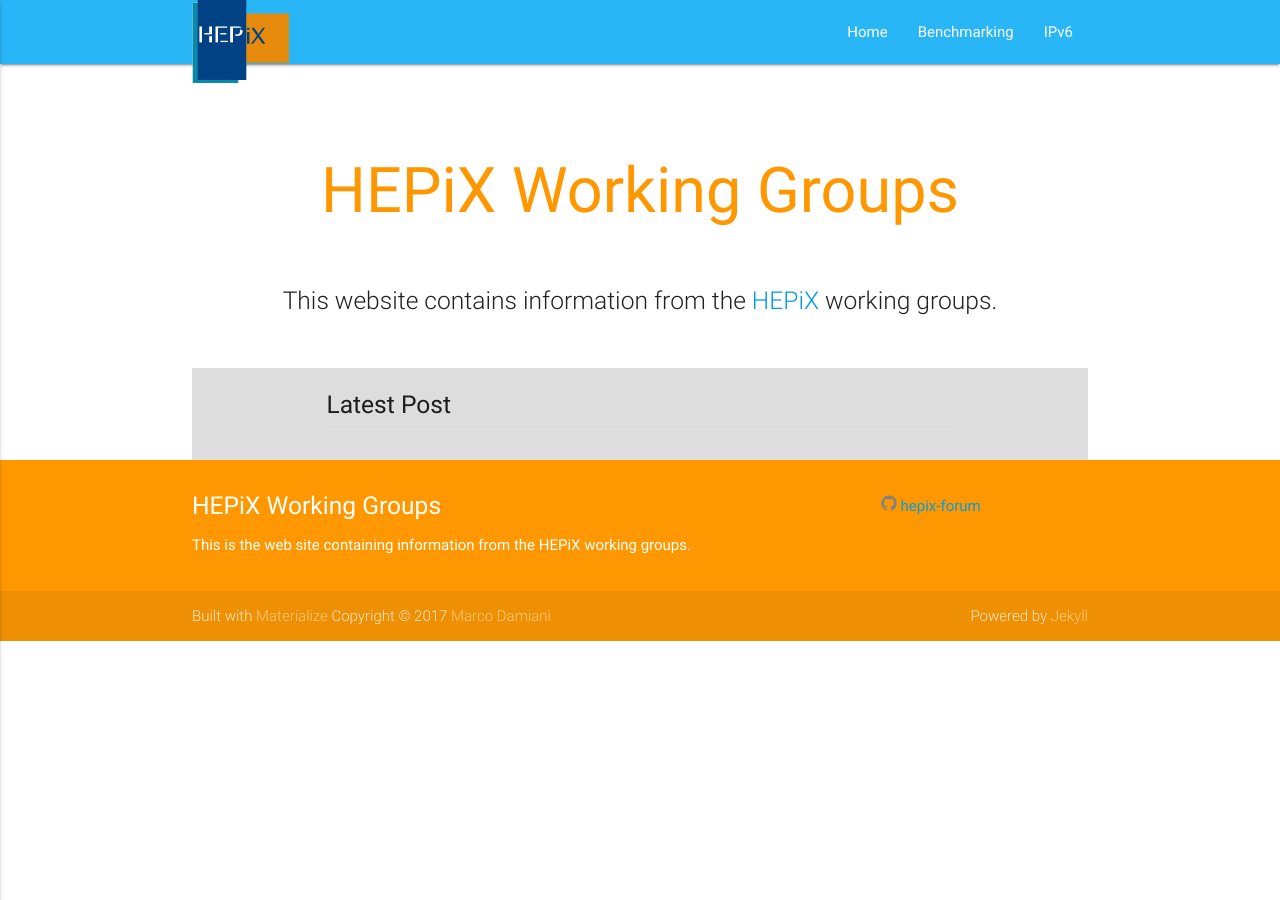
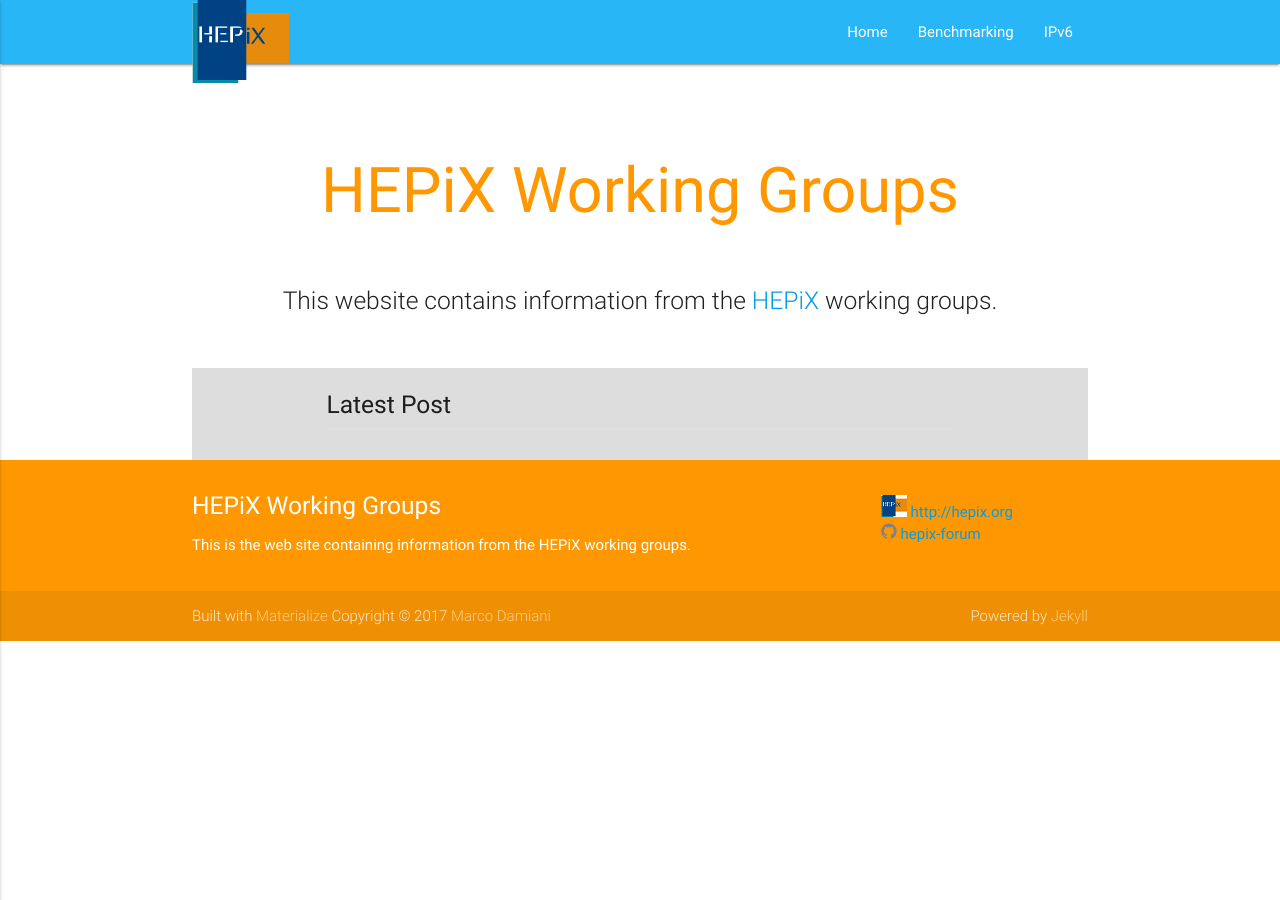
Before and after one commit to HEPiX-Forum/hepix-forum.github.io, a Jekyll site: the page built from index.md, in a window 1280 px wide. Built offline with Jekyll 4.4.1, drawn with Linux system fonts in a browser that asks for light colours.

Commit message:
footer: add a reference to HEPiX web site

```diff
--- a/_includes/footer.html
+++ b/_includes/footer.html
@@ -8,6 +8,7 @@
         <div class="col l3 s12">
           <h5 class="white-text"></h5>
           <ul>
+            <li>{% include hepix-logo.html %}</li>
             <li>{% include icon-github.html username=site.github_username %}</li>
           </ul>
         </div>
--- /dev/null
+++ b/_includes/hepix-logo.html
@@ -0,0 +1 @@
+<a href="http://hepix.org"><span class="icon icon--github"><img src="images/hepix-logo-small.png"></span><span class="username"> http://hepix.org</span></a>
```
Also changed, not shown: images/hepix-logo-small.png (added).
